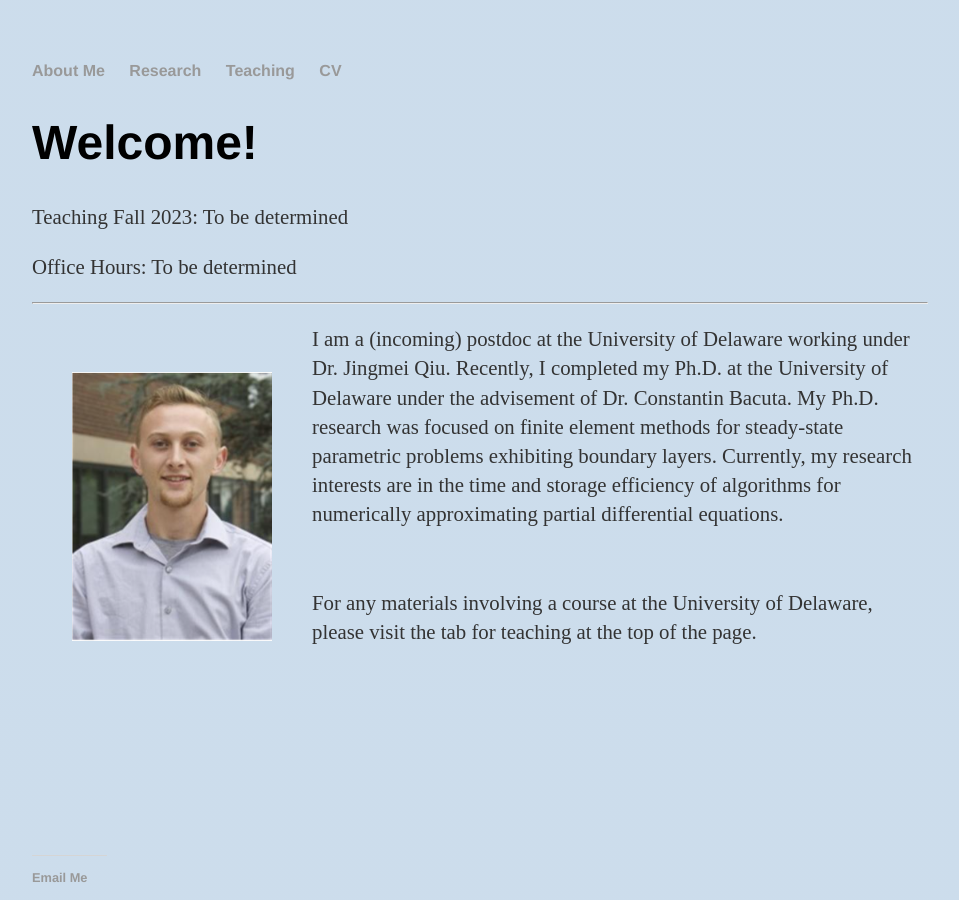
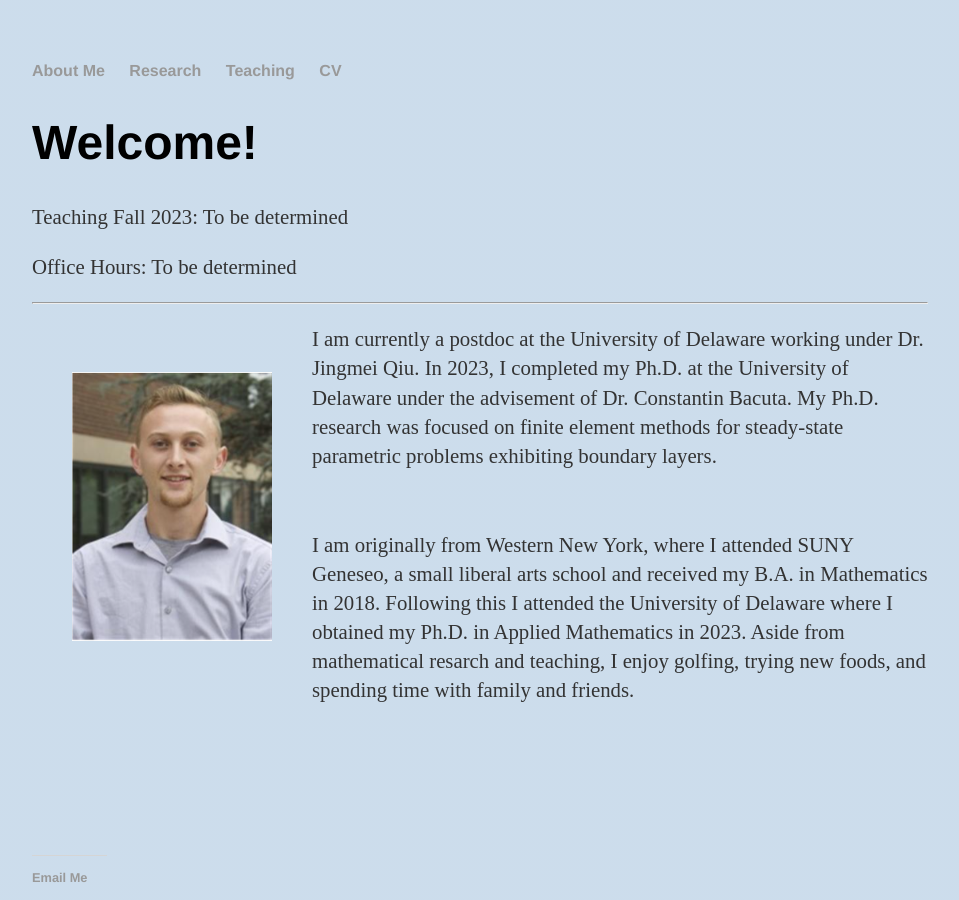
Before and after one commit to dhayes95/dhayes95.github.io, a Jekyll site: the page built from index.html, in a window 1280 px wide. Shown: the whole page, without its empty margins (160-1119 px from the left). Built offline with Jekyll 4.4.1, drawn with Linux system fonts in a browser that asks for light colours.

Commit message:
Update index.html

```diff
--- a/index.html
+++ b/index.html
@@ -12,11 +12,14 @@ title: Dan Hayes
 
 	<p style="padding:40px; float:left;"><img src="HeadShotDan.PNG" height= "auto" width="200"></p>
 	<p>
-	I am a (incoming) postdoc at the University of Delaware working under Dr. Jingmei Qiu. Recently, I completed my Ph.D. at the University of Delaware under the advisement of Dr. Constantin Bacuta. My Ph.D. research was focused on finite element methods for steady-state parametric problems exhibiting boundary layers. Currently, my research interests are in the time and storage efficiency of algorithms for numerically approximating partial differential equations.
+	I am currently a postdoc at the University of Delaware working under Dr. Jingmei Qiu. In 2023, I completed my Ph.D. at the University of Delaware under the advisement of Dr. Constantin Bacuta.
+		My Ph.D. research was focused on finite element methods for steady-state parametric problems exhibiting boundary layers.
 	</p>
 	<br>
 	<p>
-	For any materials involving a course at the University of Delaware, please visit the tab for teaching at the top of the page.
+	I am originally from Western New York, where I attended SUNY Geneseo, a small liberal arts school and received my B.A. in Mathematics in 2018. Following this I attended
+		the University of Delaware where I obtained my Ph.D. in Applied Mathematics in 2023. Aside from mathematical resarch and teaching, I enjoy golfing, trying new foods,
+		and spending time with family and friends.
 	</p>
 
 
```
